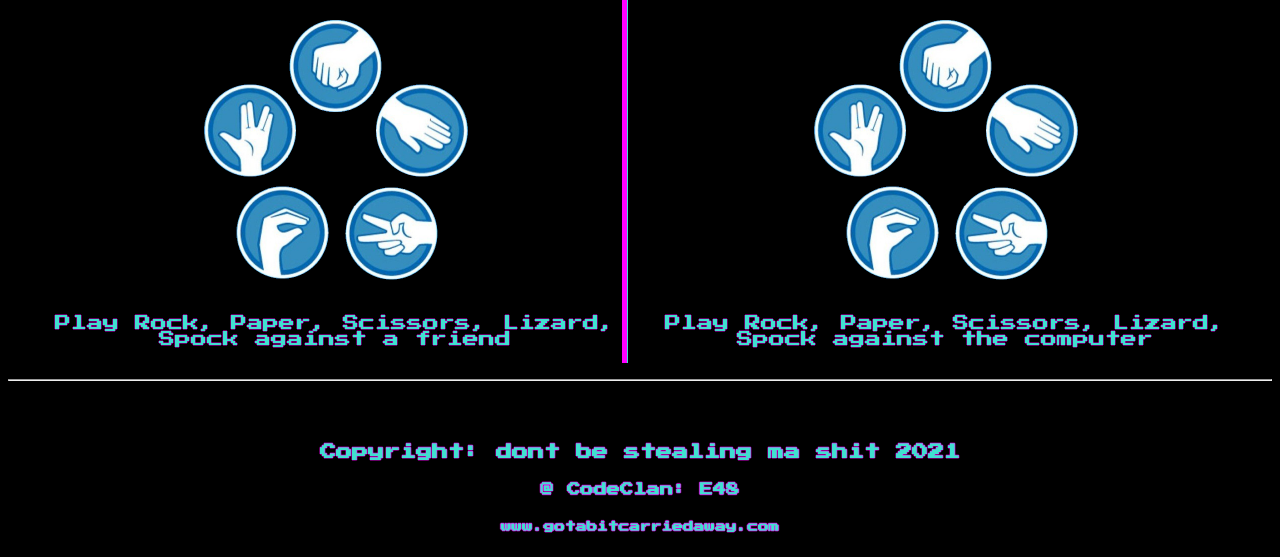
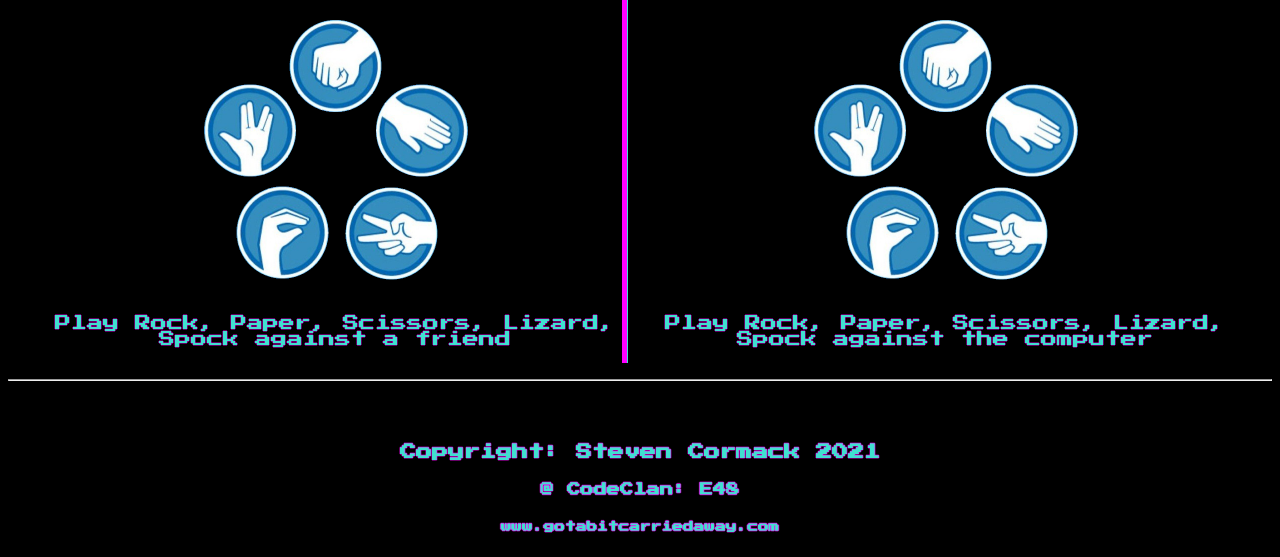
Before and after one commit to cormie45/Rock_Paper_Scissors, a Flask app: page / in a window 1280 px wide. Shown: the part 711-1268 px from the top of the page. Run offline with Flask 2, Linux system fonts and the light colour scheme.

Commit message:
changed footer

```diff
--- a/templates/base.html
+++ b/templates/base.html
@@ -17,7 +17,7 @@
     </header>
     {% block content %}{% endblock %}
     <footer>
-        <h4>Copyright: dont be stealing ma shit 2021</h4>
+        <h4>Copyright: Steven Cormack 2021</h4>
         <h5>@ CodeClan: E48</h5>
         <h6>www.gotabitcarriedaway.com</h6>
     </footer>
```
Also changed, not shown: tests/__init__.py (deleted).
